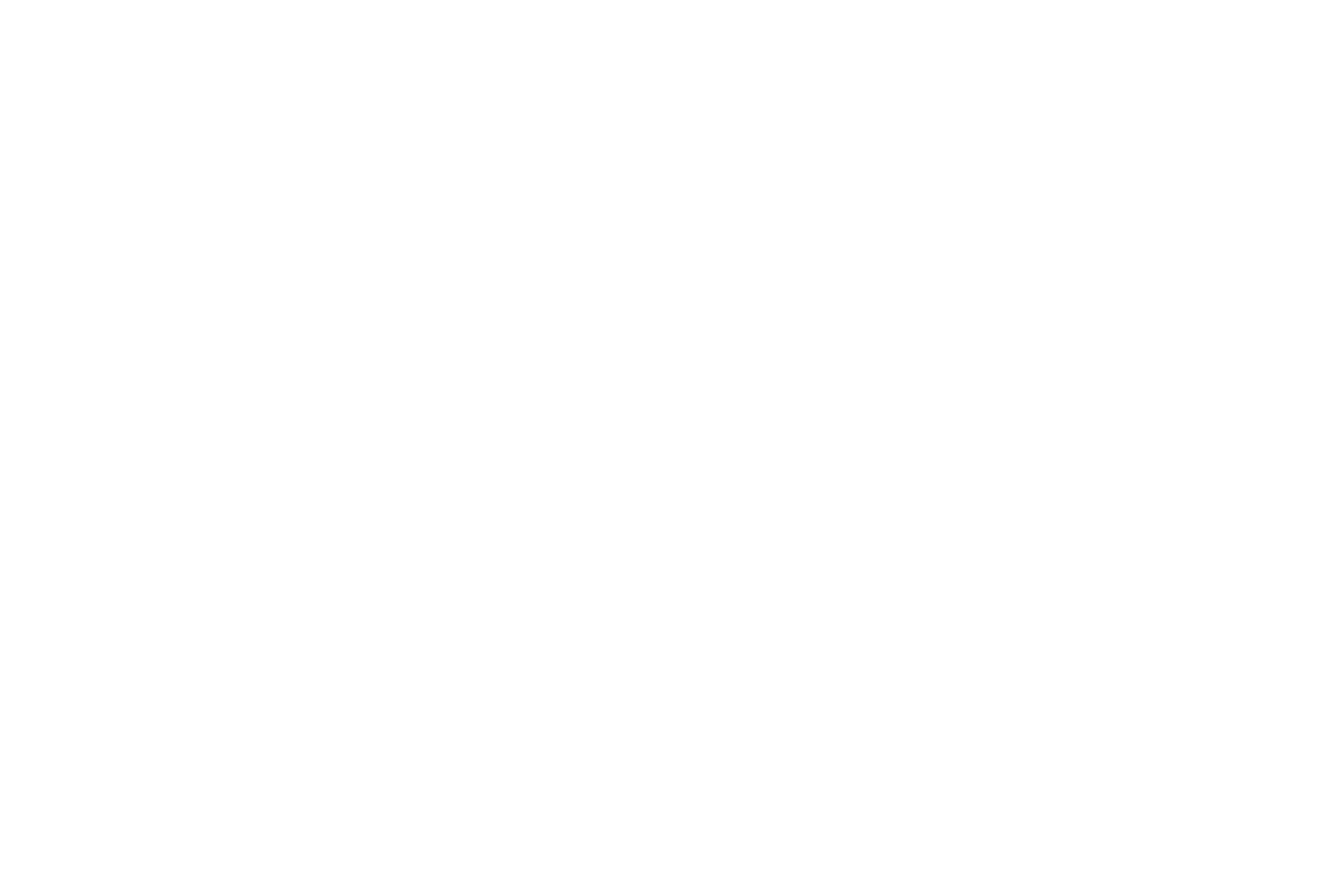
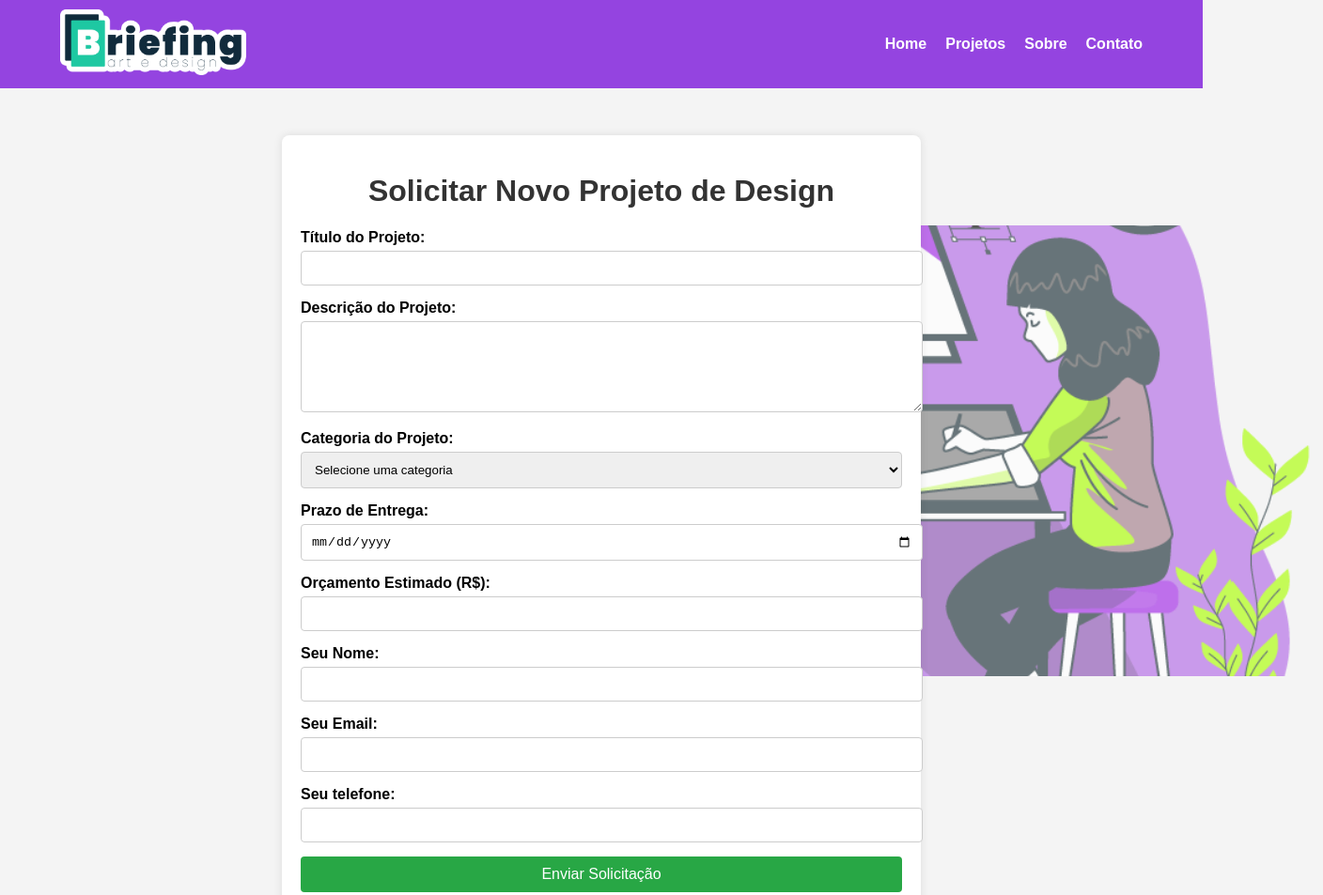
Before and after one commit to Edwardo-Magalhaes/Projeto_Briefing, a plain HTML site: page Pagina_Criar_Projeto/Index.html in a window 1280 px wide. Shown: the whole page at 94% size, 1408 px wide, since content can reach past the window. Before the commit the page ends 800 px from the top, so only its background shows below. Drawn offline with Linux system fonts and the light colour scheme.

Commit message:
criar
atualizando pagina de criar

```diff
--- a/Pagina_Criar_Projeto/Index.html
+++ b/Pagina_Criar_Projeto/Index.html
@@ -1,11 +1,76 @@
 <!DOCTYPE html>
-<html lang="pt-br">
+<html lang="pt-BR">
 <head>
     <meta charset="UTF-8">
     <meta name="viewport" content="width=device-width, initial-scale=1.0">
-    <title>Document</title>
+    <title>Solicitação de Projeto</title>
+    <link rel="stylesheet" href="styles.css">
 </head>
 <body>
+    <div class="background-image"></div>
+    <div class="background-image"></div>
+    <header>
+        <div class="navbar">
+            <div class="logo">
+                <img src="./Imagens/Briefing_logo_stickers.png" alt="Logo" style="height: 70px;">
+            </div>
+            <nav>
+                <ul id="menu">
+                    <li><a href="#home">Home</a></li>
+                    <li><a href="#projects">Projetos</a></li>
+                    <li><a href="#about">Sobre</a></li>
+                    <li><a href="#contact">Contato</a></li>
+                </ul>
+            </nav>
+            <button class="menu-toggle" id="menu-toggle">&#9776;</button>
+        </div>
+    </header>
+    <div class="container">
 
+        <h1>Solicitar Novo Projeto de Design</h1>
+        <form id="project-request-form">
+            <div class="form-group">
+                <label for="project-title">Título do Projeto:</label>
+                <input type="text" id="project-title" name="project-title" required>
+            </div>
+            <div class="form-group">
+                <label for="project-description">Descrição do Projeto:</label>
+                <textarea id="project-description" name="project-description" rows="5" required></textarea>
+            </div>
+            <div class="form-group">
+                <label for="project-category">Categoria do Projeto:</label>
+                <select id="project-category" name="project-category" required>
+                    <option value="">Selecione uma categoria</option>
+                    <option value="logo-design">Design de Logo</option>
+                    <option value="web-design">Web Design</option>
+                    <option value="graphic-design">Design Gráfico</option>
+                    <option value="illustration">Ilustração</option>
+                </select>
+            </div>
+            <div class="form-group">
+                <label for="project-deadline">Prazo de Entrega:</label>
+                <input type="date" id="project-deadline" name="project-deadline" required>
+            </div>
+            <div class="form-group">
+                <label for="project-budget">Orçamento Estimado (R$):</label>
+                <input type="number" id="project-budget" name="project-budget" required>
+            </div>
+            <div class="form-group">
+                <label for="client-name">Seu Nome:</label>
+                <input type="text" id="client-name" name="client-name" required>
+            </div>
+            <div class="form-group">
+                <label for="client-email">Seu Email:</label>
+                <input type="email" id="client-email" name="client-email" required>
+            </div>
+            <div class="form-group">
+                <label for="client-telefone">Seu telefone:</label>
+                <input type="email" id="client-email" name="client-telefone" required>
+            </div>
+            <button type="submit">Enviar Solicitação</button>
+        </form>
+        <div id="message" class="message"></div>
+    </div>
+    <script src="script.js"></script>
 </body>
 </html>
--- a/Pagina_Criar_Projeto/Script.js
+++ b/Pagina_Criar_Projeto/Script.js
@@ -0,0 +1,48 @@
+document.getElementById('project-request-form').addEventListener('submit', function(event) {
+    event.preventDefault();
+
+    // Obter os valores dos campos do formulário
+    const projectTitle = document.getElementById('project-title').value;
+    const projectDescription = document.getElementById('project-description').value;
+    const projectCategory = document.getElementById('project-category').value;
+    const projectDeadline = document.getElementById('project-deadline').value;
+    const projectBudget = document.getElementById('project-budget').value;
+    const clientName = document.getElementById('client-name').value;
+    const clientEmail = document.getElementById('client-email').value;
+
+    // Exemplo de validação adicional
+    if (projectBudget <= 0) {
+        showMessage('Por favor, insira um orçamento válido.', 'error');
+        return;
+    }
+
+    // Simulação do envio dos dados do formulário
+    const formData = {
+        projectTitle,
+        projectDescription,
+        projectCategory,
+        projectDeadline,
+        projectBudget,
+        clientName,
+        clientEmail
+    };
+
+    console.log('Formulário enviado com os seguintes dados:', formData);
+
+    // Exibir mensagem de sucesso
+    showMessage('Solicitação de projeto enviada com sucesso!', 'success');
+
+    // Limpar o formulário
+    document.getElementById('project-request-form').reset();
+});
+
+function showMessage(message, type) {
+    const messageDiv = document.getElementById('message');
+    messageDiv.textContent = message;
+    messageDiv.className = `message ${type}`;
+    messageDiv.style.display = 'block';
+
+    setTimeout(() => {
+        messageDiv.style.display = 'none';
+    }, 5000);
+}
--- a/Pagina_Criar_Projeto/Styles.css
+++ b/Pagina_Criar_Projeto/Styles.css
@@ -0,0 +1,163 @@
+body {
+    font-family: Arial, sans-serif;
+    background-color: #f4f4f4;
+    margin: 0;
+    padding: 0;
+}
+
+.background-image {
+    position: absolute;
+    top: 60%;
+    left: 80%;
+    width: 60%;
+    height: 60%;
+    transform: translate(-50%, -50%);
+    background: url('../Pagina_de_busca/Imagens/vetor.png') no-repeat center center;
+    background-size: cover;
+    opacity: 40%; /* Ajuste a opacidade conforme necessário */
+    z-index: -1;
+}
+
+background-image {
+    position: absolute;
+    top: 60%;
+    left: 40%;
+    width: 60%;
+    height: 60%;
+    transform: translate(-50%, -50%);
+    background: url('../Pagina_de_busca/Imagens/bg.jfif') no-repeat center center;
+    background-size: cover;
+    opacity: 40%; /* Ajuste a opacidade conforme necessário */
+    z-index: -1;
+}
+header {
+    background-color: #7000d8b8;
+    color: white;
+    padding: 10px 0;
+}
+
+.navbar {
+    display: flex;
+    justify-content: space-between;
+    align-items: center;
+    width: 90%;
+    margin: 0 auto;
+}
+
+.logo img {
+    height: 40px;
+}
+
+nav ul {
+    list-style: none;
+    padding: 0;
+    margin: 0;
+    display: flex;
+}
+
+nav ul li {
+    margin-left: 20px;
+}
+
+nav ul li a {
+    color: white;
+    text-decoration: none;
+    font-weight: bold;
+}
+
+nav ul li a:hover {
+    text-decoration: underline;
+}
+
+.menu-toggle {
+    display: none;
+    background: none;
+    border: none;
+    color: white;
+    font-size: 24px;
+    cursor: pointer;
+}
+
+.container {
+    width: 50%;
+    margin: 50px auto;
+    background-color: #fff;
+    padding: 20px;
+    box-shadow: 0 0 10px rgba(0, 0, 0, 0.1);
+    border-radius: 8px;
+}
+
+h1 {
+    text-align: center;
+    color: #333;
+}
+
+.form-group {
+    margin-bottom: 15px;
+}
+
+label {
+    display: block;
+    margin-bottom: 5px;
+    font-weight: bold;
+}
+
+input[type="text"],
+input[type="email"],
+input[type="number"],
+input[type="date"],
+textarea,
+select {
+    width: 100%;
+    padding: 10px;
+    border: 1px solid #ccc;
+    border-radius: 4px;
+}
+
+button {
+    width: 100%;
+    padding: 10px;
+    background-color: #28a745;
+    color: white;
+    border: none;
+    border-radius: 4px;
+    cursor: pointer;
+    font-size: 16px;
+}
+
+button:hover {
+    background-color: #218838;
+}
+
+.message {
+    margin-top: 20px;
+    padding: 10px;
+    display: none;
+    border-radius: 4px;
+}
+
+.message.success {
+    background-color: #d4edda;
+    color: #155724;
+}
+
+.message.error {
+    background-color: #f8d7da;
+    color: #721c24;
+}
+
+/* Estilos responsivos */
+@media (max-width: 768px) {
+    nav ul {
+        flex-direction: column;
+        display: none;
+    }
+
+    .menu-toggle {
+        display: block;
+    }
+
+    nav ul.show {
+        display: flex;
+    }
+}
```
Also changed, not shown: Pagina_Criar_Projeto/Imagens/Briefing_logo.png (added), Pagina_Criar_Projeto/Imagens/Briefing_logo_stickers.png (added), Pagina_Criar_Projeto/Imagens/bg.jfif (added), Pagina_Criar_Projeto/Imagens/eumesmo.png (added), Pagina_Criar_Projeto/Imagens/lll.jpg (added), Pagina_Criar_Projeto/Imagens/logo.svg (added), Pagina_Criar_Projeto/Imagens/logo_busca.png (added), Pagina_Criar_Projeto/Imagens/logo_busca_2.png (added), Pagina_Criar_Projeto/Imagens/perfil icon.png (added), Pagina_Criar_Projeto/Imagens/perfil-de-usuario.png (added), Pagina_Criar_Projeto/Imagens/vetor.png (added), 2 other files.
